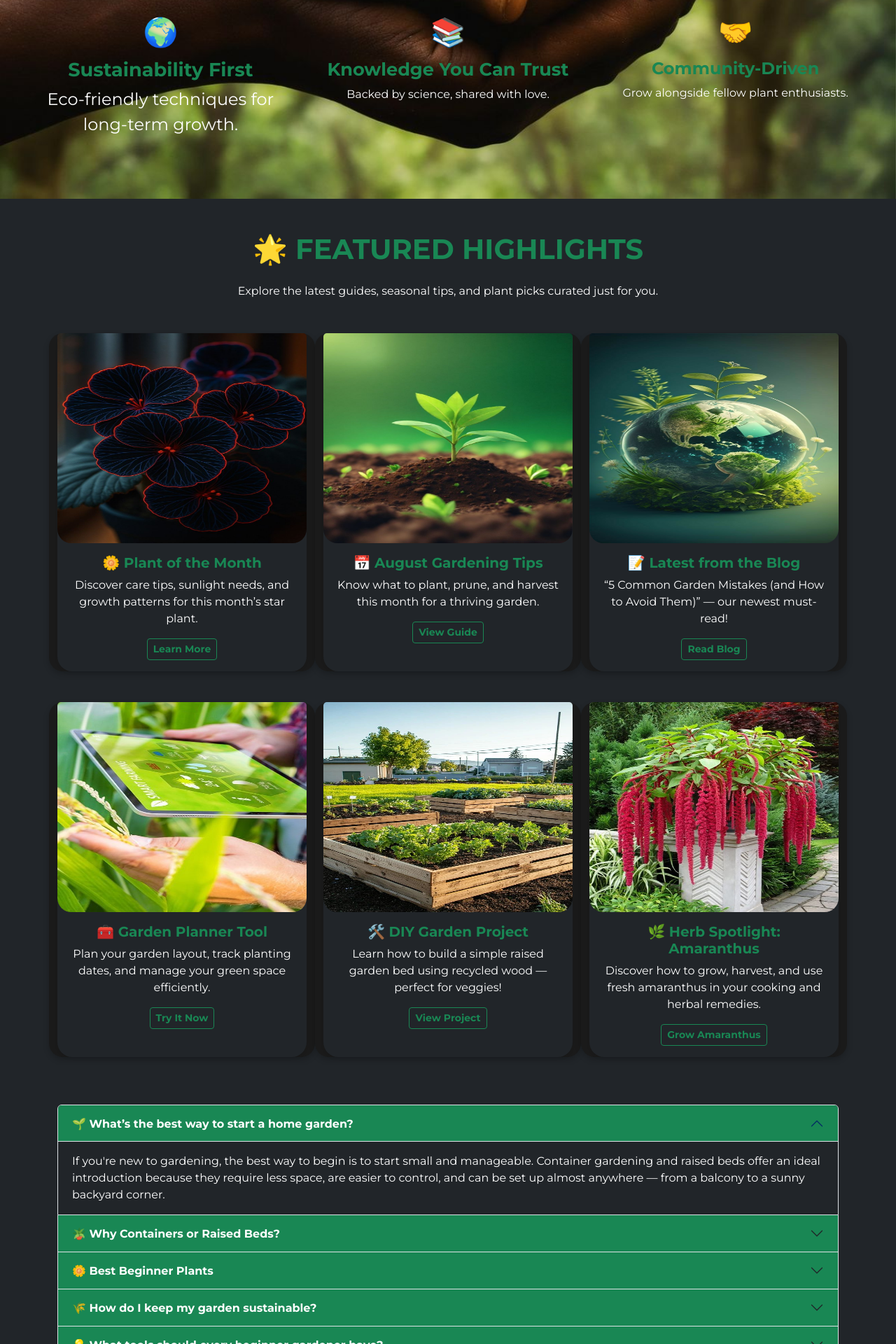
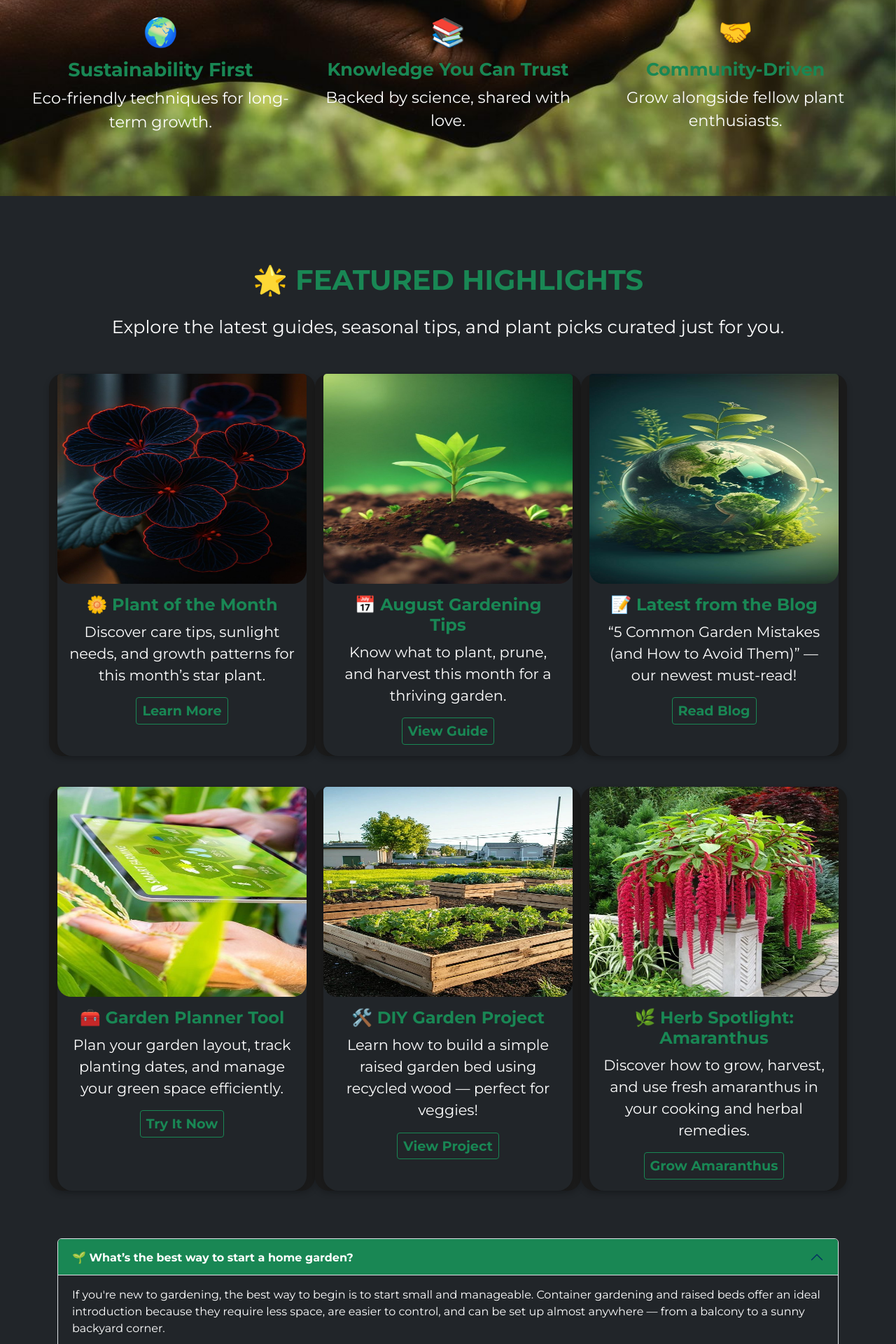
Before and after one commit to RunseweMichael/Verdantia, a React (Vite) app: page / in a window 1280 px wide. Shown: the part 6520-8440 px from the top of the page at 70% size. Built offline with nearby package versions, Linux system fonts and the light colour scheme; no server answers.

Commit message:
highlights

```diff
--- a/src/components/about/AboutText.jsx
+++ b/src/components/about/AboutText.jsx
@@ -8,7 +8,7 @@ const AboutText = () => {
           🌿 ABOUT US – GROWING WITH PASSION
         </h2>
         <p className="lead text-white" style={{fontSize: '1.5rem'}}>
-          At <strong className="text-success fw-bold">Verdantia</strong>, we believe gardening is more than a hobby — it's a <strong className='text-success fw-bold'>connection to nature</strong>, a way to <strong className='text-success fw-bold'>nurture life</strong>, and a chance to <strong className='text-success fw-bold'>create something beautiful</strong>.
+          At <strong className="text-success fw-bold">Verdantia,</strong> we believe gardening is more than a hobby — it's a <strong className='text-success fw-bold'>connection to nature,</strong> a way to <strong className='text-success fw-bold'>nurture life,</strong> and a chance to <strong className='text-success fw-bold'>create something beautiful.</strong>
         </p>
         <p className="text-white" style={{fontSize: '1.5rem'}}>
           Our <strong className="text-success fw-bold">Mission</strong> is to empower gardeners of all levels with practical tips, expert insights, and a welcoming community. From windowsill herbs to full landscape projects, we’re here to support your journey.
@@ -21,17 +21,17 @@ const AboutText = () => {
           <div className="col-md-4 mb-4">
             <div className="fs-1">🌍</div>
             <h4 className="text-success fw-bold mt-2" style={{fontSize:'1.7rem'}}>Sustainability First</h4>
-            <p className="text-white" style={{fontSize:'1.5rem'}}>Eco-friendly techniques for long-term growth.</p>
+            <p className="text-white" style={{fontSize:'1.4rem'}}>Eco-friendly techniques for long-term growth.</p>
           </div>
           <div className="col-md-4 mb-4">
             <div className="fs-1">📚</div>
             <h4 className="text-success fw-bold mt-2" style={{fontSize:'1.6rem'}}>Knowledge You Can Trust</h4>
-            <p className="text-white">Backed by science, shared with love.</p>
+            <p className="text-white" style={{fontSize:'1.4rem'}}>Backed by science, shared with love.</p>
           </div>
           <div className="col-md-4 mb-4">
             <div className="fs-1">🤝</div>
-            <h4 className="text-success fw-bold mt-2">Community-Driven</h4>
-            <p className="text-white">Grow alongside fellow plant enthusiasts.</p>
+            <h4 className="text-success fw-bold mt-2" style={{fontSize:'1.6rem'}}>Community-Driven</h4>
+            <p className="text-white" style={{fontSize:'1.4rem'}}>Grow alongside fellow plant enthusiasts.</p>
           </div>
         </div>
       </div>
--- a/src/components/highlights/HightlightsText.jsx
+++ b/src/components/highlights/HightlightsText.jsx
@@ -4,8 +4,8 @@ const HighlightsText = () => {
   return (
     <div className="py-5 bg-dark">
       <div className="container text-center">
-        <h2 className="mb-4 text-success fw-bold titles">🌟 FEATURED HIGHLIGHTS</h2>
-        <p className="text-white mb-5">
+        <h2 className="mb-4 mt-5 text-success fw-bold titles">🌟 FEATURED HIGHLIGHTS</h2>
+        <p className="text-white mb-5" style={{fontSize:'1.6rem'}}>
           Explore the latest guides, seasonal tips, and plant picks curated just
           for you.
         </p>
@@ -22,16 +22,17 @@ const HighlightsText = () => {
                 alt="Plant of the Month"
               />
               <div className="card-body">
-                <h5 className="card-title text-success fw-bold">
+                <h5 className="card-title text-success fw-bold" style={{fontSize:'1.5rem'}}>
                   🌼 Plant of the Month
                 </h5>
-                <p className="card-text text-white">
+                <p className="card-text text-white" style={{fontSize:'1.3rem'}}>
                   Discover care tips, sunlight needs, and growth patterns for
                   this month’s star plant.
                 </p>
                 <a
                   href="/plants/featured"
                   className="btn btn-outline-success btn-sm fw-bold"
+                  style={{fontSize:'1.2rem'}}
                 >
                   Learn More
                 </a>
@@ -50,16 +51,17 @@ const HighlightsText = () => {
                 alt="Seasonal Tips"
               />
               <div className="card-body">
-                <h5 className="card-title text-success fw-bold">
+                <h5 className="card-title text-success fw-bold" style={{fontSize:'1.5rem'}}>
                   📅 August Gardening Tips
                 </h5>
-                <p className="card-text text-white">
+                <p className="card-text text-white" style={{fontSize:'1.3rem'}}>
                   Know what to plant, prune, and harvest this month for a
                   thriving garden.
                 </p>
                 <a
                   href="/guides/august-tips"
                   className="btn btn-outline-success btn-sm fw-bold"
+                  style={{fontSize:'1.2rem'}}
                 >
                   View Guide
                 </a>
@@ -78,16 +80,17 @@ const HighlightsText = () => {
                 alt="Latest Blog Post"
               />
               <div className="card-body">
-                <h5 className="card-title text-success fw-bold">
+                <h5 className="card-title text-success fw-bold" style={{fontSize:'1.5rem'}}>
                   📝 Latest from the Blog
                 </h5>
-                <p className="card-text text-white">
+                <p className="card-text text-white" style={{fontSize:'1.3rem'}}>
                   “5 Common Garden Mistakes (and How to Avoid Them)” — our
                   newest must-read!
                 </p>
                 <a
                   href="/blog/latest"
                   className="btn btn-outline-success btn-sm fw-bold"
+                  style={{fontSize:'1.2rem'}}
                 >
                   Read Blog
                 </a>
@@ -106,16 +109,17 @@ const HighlightsText = () => {
                 alt="Toolbox"
               />
               <div className="card-body">
-                <h5 className="card-title text-success fw-bold">
+                <h5 className="card-title text-success fw-bold" style={{fontSize:'1.5rem'}}>
                   🧰 Garden Planner Tool
                 </h5>
-                <p className="card-text text-white">
+                <p className="card-text text-white" style={{fontSize:'1.3rem'}}>
                   Plan your garden layout, track planting dates, and manage your
                   green space efficiently.
                 </p>
                 <a
                   href="/tools/planner"
                   className="btn btn-outline-success btn-sm fw-bold"
+                  style={{fontSize:'1.2rem'}}
                 >
                   Try It Now
                 </a>
@@ -134,16 +138,17 @@ const HighlightsText = () => {
                 alt="DIY Garden Project"
               />
               <div className="card-body">
-                <h5 className="card-title text-success fw-bold">
+                <h5 className="card-title text-success fw-bold" style={{fontSize:'1.5rem'}}>
                   🛠️ DIY Garden Project
                 </h5>
-                <p className="card-text text-white">
+                <p className="card-text text-white" style={{fontSize:'1.3rem'}}>
                   Learn how to build a simple raised garden bed using recycled
                   wood — perfect for veggies!
                 </p>
                 <a
                   href="/guides/diy-raised-bed"
                   className="btn btn-outline-success btn-sm fw-bold"
+                  style={{fontSize:'1.2rem'}}
                 >
                   View Project
                 </a>
@@ -162,16 +167,17 @@ const HighlightsText = () => {
                 alt="Herb Spotlight"
               />
               <div className="card-body">
-                <h5 className="card-title text-success fw-bold">
+                <h5 className="card-title text-success fw-bold" style={{fontSize:'1.5rem'}}>
                   🌿 Herb Spotlight: Amaranthus
                 </h5>
-                <p className="card-text text-white">
+                <p className="card-text text-white" style={{fontSize:'1.3rem'}}>
                   Discover how to grow, harvest, and use fresh amaranthus in
                   your cooking and herbal remedies.
                 </p>
                 <a
                   href="/plants/amaranthus"
                   className="btn btn-outline-success btn-sm fw-bold"
+                  style={{fontSize:'1.2rem'}}
                 >
                   Grow Amaranthus
                 </a>
@@ -219,6 +225,7 @@ const HighlightsText = () => {
                 data-bs-target="#collapseTwo"
                 aria-expanded="false"
                 aria-controls="collapseTwo"
+                style={{fontSize:'1.6rem'}}
               >
                 🪴 Why Containers or Raised Beds?
               </button>
@@ -229,7 +236,7 @@ const HighlightsText = () => {
               aria-labelledby="headingTwo"
               data-bs-parent="#horticultureAccordion"
             >
-              <div className="accordion-body text-start">
+              <div className="accordion-body text-start" style={{fontSize:'1.2rem'}}>
                 - Controlled Environment: You control the soil type, drainage,
                 and spacing — reducing risks of disease and weeds. <br />
                 - Less Physical Strain: Raised beds reduce the need to bend
@@ -249,6 +256,7 @@ const HighlightsText = () => {
                 data-bs-target="#collapseThree"
                 aria-expanded="false"
                 aria-controls="collapseThree"
+                style={{fontSize:'1.6rem'}}
               >
                 🌼 Best Beginner Plants
               </button>
@@ -260,12 +268,11 @@ const HighlightsText = () => {
               data-bs-parent="#horticultureAccordion"
             >
               <div className="accordion-body text-start">
-                <p>
+                <p style={{fontSize:'1.2rem'}}>
                   Choose easy-to-grow plants that are forgiving and quick to
                   reward:
                 </p>
-                <br />
-                <ul>
+                <ul style={{fontSize:'1.1rem'}}>
                   <li>
                     Tomatoes – especially cherry varieties; they grow well in
                     pots and produce quickly.
@@ -295,6 +302,7 @@ const HighlightsText = () => {
                 data-bs-target="#collapseFour"
                 aria-expanded="false"
                 aria-controls="collapseFour"
+                style={{fontSize:'1.6rem'}}
               >
                 🌾 How do I keep my garden sustainable?
               </button>
@@ -305,7 +313,7 @@ const HighlightsText = () => {
               aria-labelledby="headingFour"
               data-bs-parent="#horticultureAccordion"
             >
-              <div className="accordion-body text-start">
+              <div className="accordion-body text-start" style={{fontSize:'1.2rem'}}>
                 Use compost, avoid synthetic pesticides, plant native species,
                 and conserve water through drip irrigation and mulching.
               </div>
@@ -321,6 +329,7 @@ const HighlightsText = () => {
                 data-bs-target="#collapseFive"
                 aria-expanded="false"
                 aria-controls="collapseFive"
+                style={{fontSize:'1.6rem'}}
               >
                 💡 What tools should every beginner gardener have?
               </button>
@@ -331,7 +340,7 @@ const HighlightsText = () => {
               aria-labelledby="headingFive"
               data-bs-parent="#horticultureAccordion"
             >
-              <div className="accordion-body text-start">
+              <div className="accordion-body text-start" style={{fontSize:'1.2rem'}}>
                 Essentials include a hand trowel, pruning shears, gloves,
                 watering can, and a garden fork. As your garden grows, add more
                 based on your needs.
@@ -348,6 +357,7 @@ const HighlightsText = () => {
                 data-bs-target="#collapseSix"
                 aria-expanded="false"
                 aria-controls="collapseSix"
+                style={{fontSize:'1.6rem'}}
               >
                 🌿 Keep It Simple
               </button>
@@ -358,7 +368,7 @@ const HighlightsText = () => {
               aria-labelledby="headingSix"
               data-bs-parent="#horticultureAccordion"
             >
-              <div className="accordion-body text-start">
+              <div className="accordion-body text-start" style={{fontSize:'1.2rem'}}>
                 Resist the urge to grow everything at once. Start with a few
                 plants, observe how they grow, and learn from the experience.
                 This foundational success will build your confidence for larger
```
